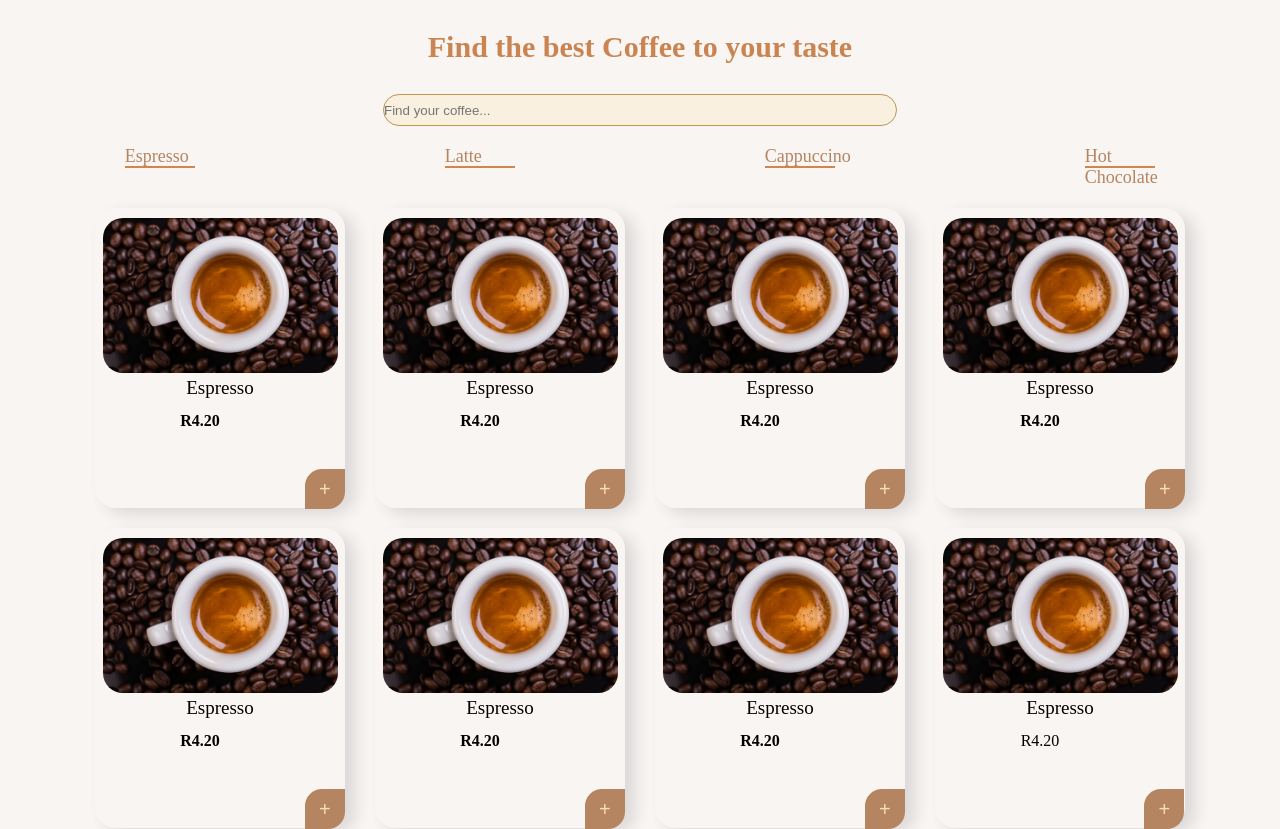
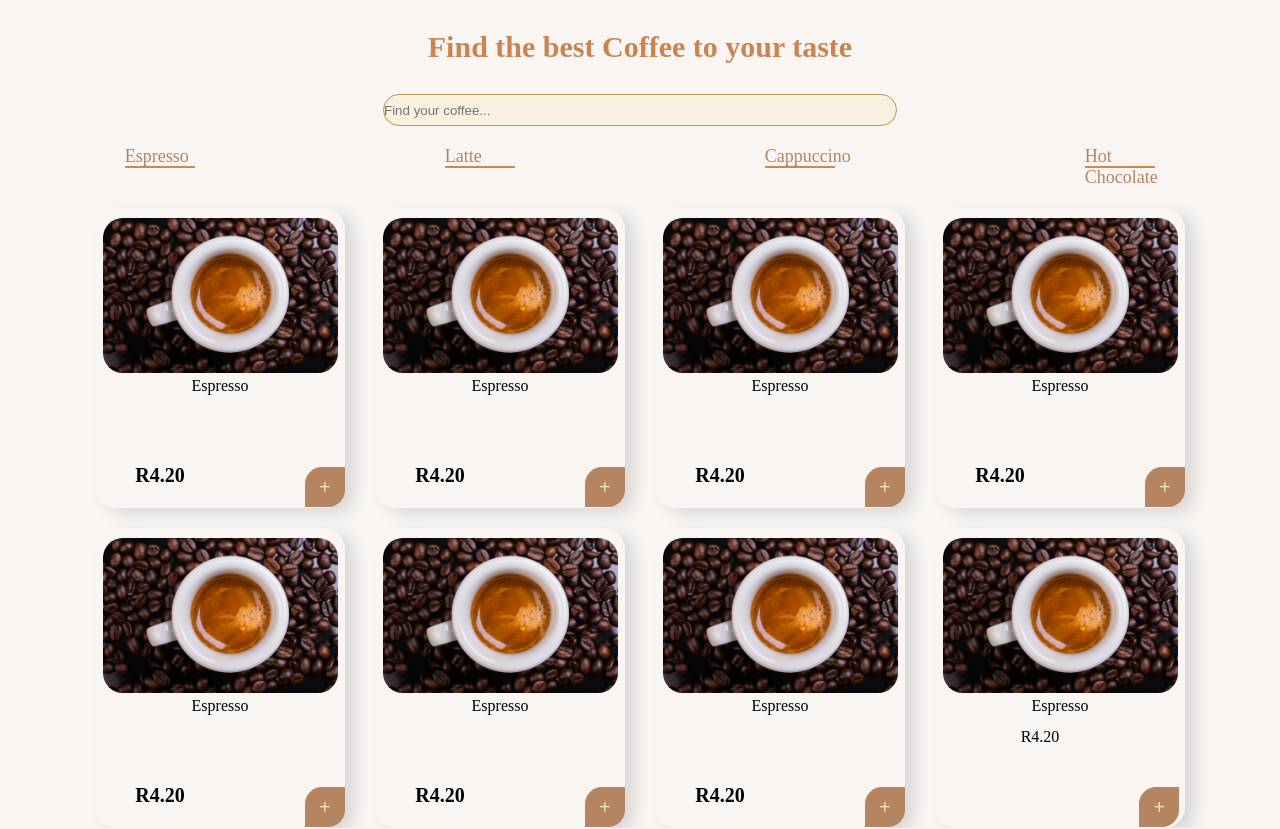
Before and after one commit to xolabangaza/Coffe_Machine, a React (Vite) app: page /home in a window 1280 px wide. Built offline with nearby package versions, Linux system fonts and the light colour scheme.

Commit message:
more changes in the cards

```diff
--- a/src/HomeScreen.css
+++ b/src/HomeScreen.css
@@ -70,11 +70,13 @@ body{
     margin-top: 10px;
   }
 
-  p{
-    font-size: 19px;
-  }
+
 .price{
     font-weight: bold;
+    font-size: 20px;
+    position: relative;
+    top: 60px;
+    right: 40px;
 }
   .add-btn{
     height: 40px;
@@ -84,8 +86,8 @@ body{
     background-color: #b58460;
     color: wheat;
     position: relative;
-    left: 85px;
-    top: 70px;
+    left: 80px;
+    top: 72px;
     border-top-right-radius: 0;
     border-bottom-left-radius: 0;
     border-top-left-radius: 17px;
```
